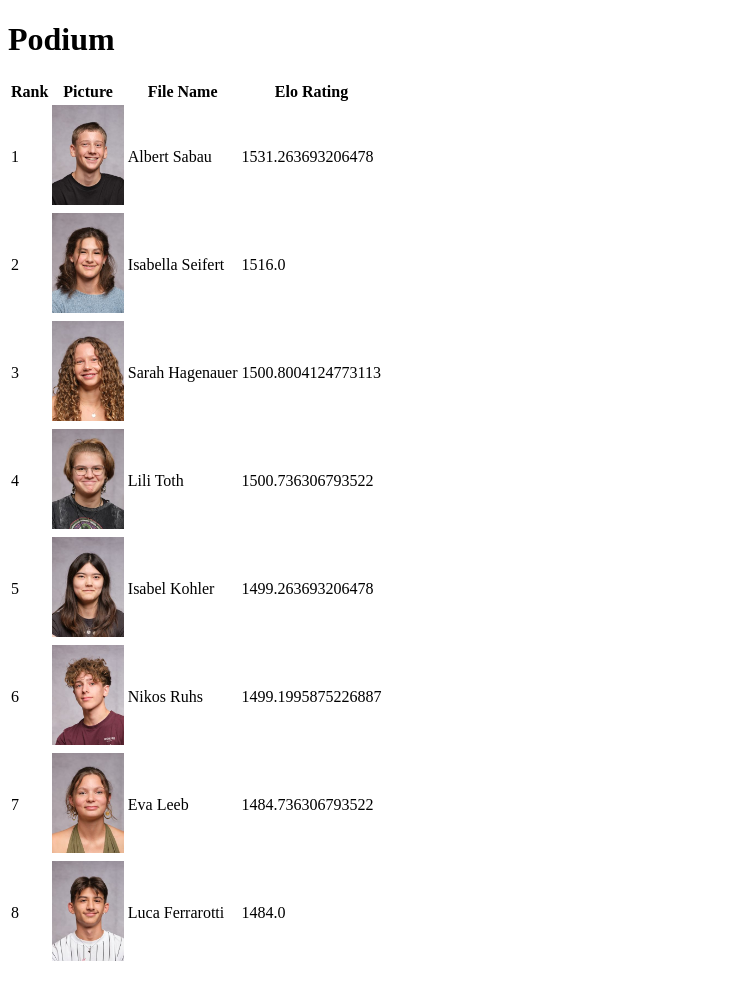
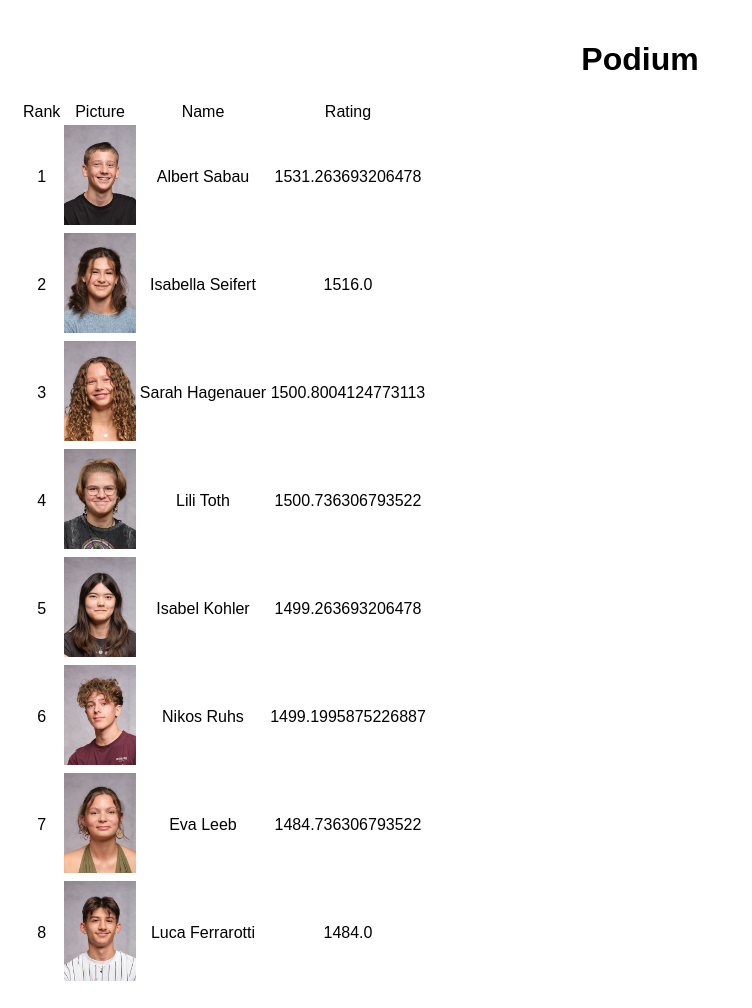
Before and after one commit to Saha3nd/auhofmash.com, a Flask app: page /podium in a window 1280 px wide. Shown: the whole page, without its empty margins (0-752 px from the left). Before the commit the page ends 961 px from the top, so only its background shows below. Run offline with Flask 3, Linux system fonts and the light colour scheme; data comes from the database, SQL or seed files in the repository.

Commit message:
podium improvements

```diff
--- /dev/null
+++ b/static/podium.css
@@ -0,0 +1,21 @@
+/* static/podium.css */
+
+body {
+    font-family: Arial, sans-serif;
+    margin: 0;
+}
+
+th, td {
+    font-weight: normal;
+}
+
+.podium-frame {
+    text-align: center;
+    padding: 20px;
+    border: none;
+    margin-top: 0px; /* Adjust the margin-top as needed */
+}
+
+.table-container {
+    margin-top: 20px; /* Adjust the margin-top as needed */
+}
--- a/templates/podium.html
+++ b/templates/podium.html
@@ -2,22 +2,27 @@
 
 <!DOCTYPE html>
 <html lang="en">
+
 <head>
     <meta charset="UTF-8">
     <meta name="viewport" content="width=device-width, initial-scale=1.0">
     <title>Podium</title>
+    <link rel="stylesheet" href="{{ url_for('static', filename='podium.css') }}">
 </head>
+
 <body>
 
+    <div class="container">
+        <div class="podium-frame">
             <h1>Podium</h1>
-
+            <div class="frame-frame">
                 <table>
                     <thead>
                         <tr>
                             <th>Rank</th>
                             <th>Picture</th>
-                <th>File Name</th>
-                <th>Elo Rating</th>
+                            <th>Name</th>
+                            <th>Rating</th>
                         </tr>
                     </thead>
                     <tbody>
@@ -25,7 +30,8 @@
                         <tr>
                             <td>{{ rank }}</td>
                             <td>
-                        <img src="{{ url_for('static', filename='uploads/' + entry['filename']) }}" alt="Picture" style="max-width: 100px; max-height: 100px;">
+                                <img src="{{ url_for('static', filename='uploads/' + entry['filename']) }}"
+                                    alt="Picture" style="max-width: 100px; max-height: 100px;">
                             </td>
                             <td>{{ entry.filename.split('.')[0] }}</td> <!-- Corrected line using split method -->
                             <td>{{ entry['elo_rating'] }}</td>
@@ -33,6 +39,9 @@
                         {% endfor %}
                     </tbody>
                 </table>
+            </div>
+        </div>
+    </div>
+</body>
 
-</body>
 </html>
```
Also changed, not shown: static/styles.css (+35 -19 lines), templates/index.html (+17 -12 lines). Lines whose indentation alone changed are shown as unchanged.
